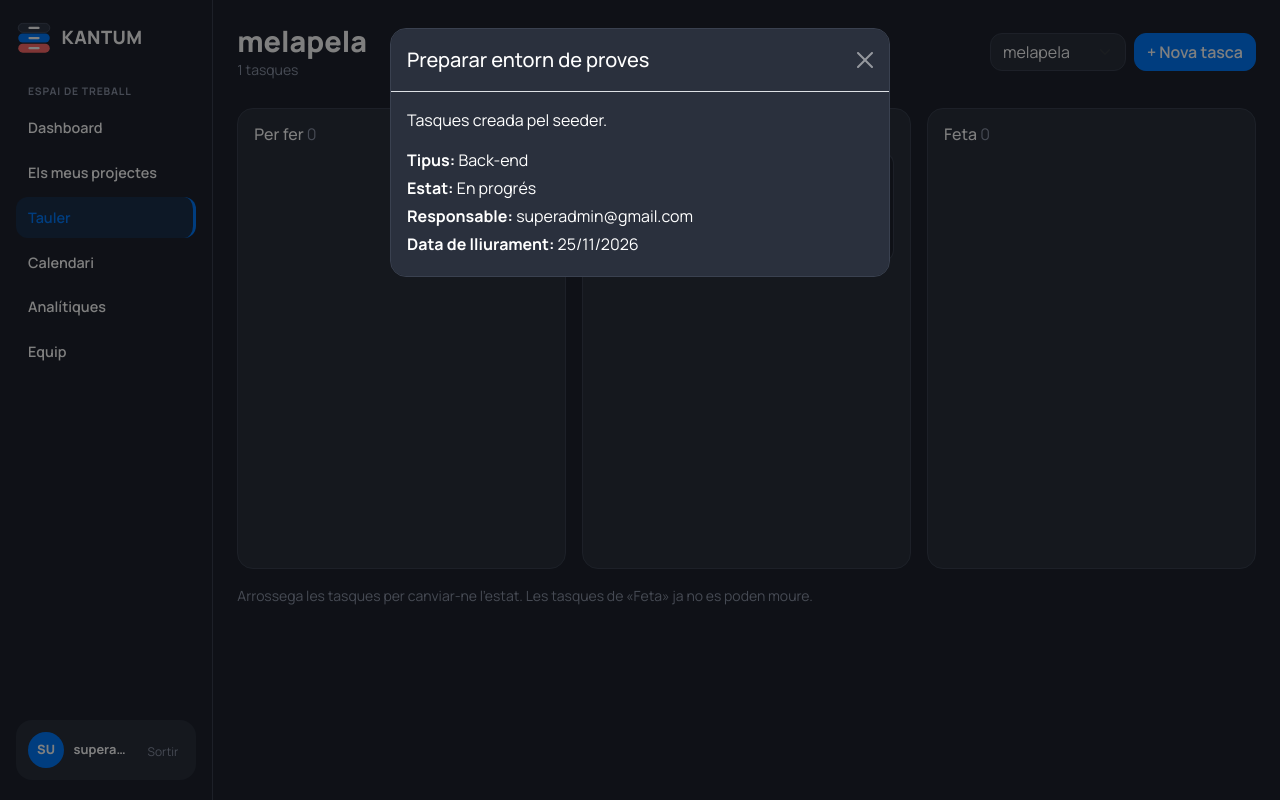
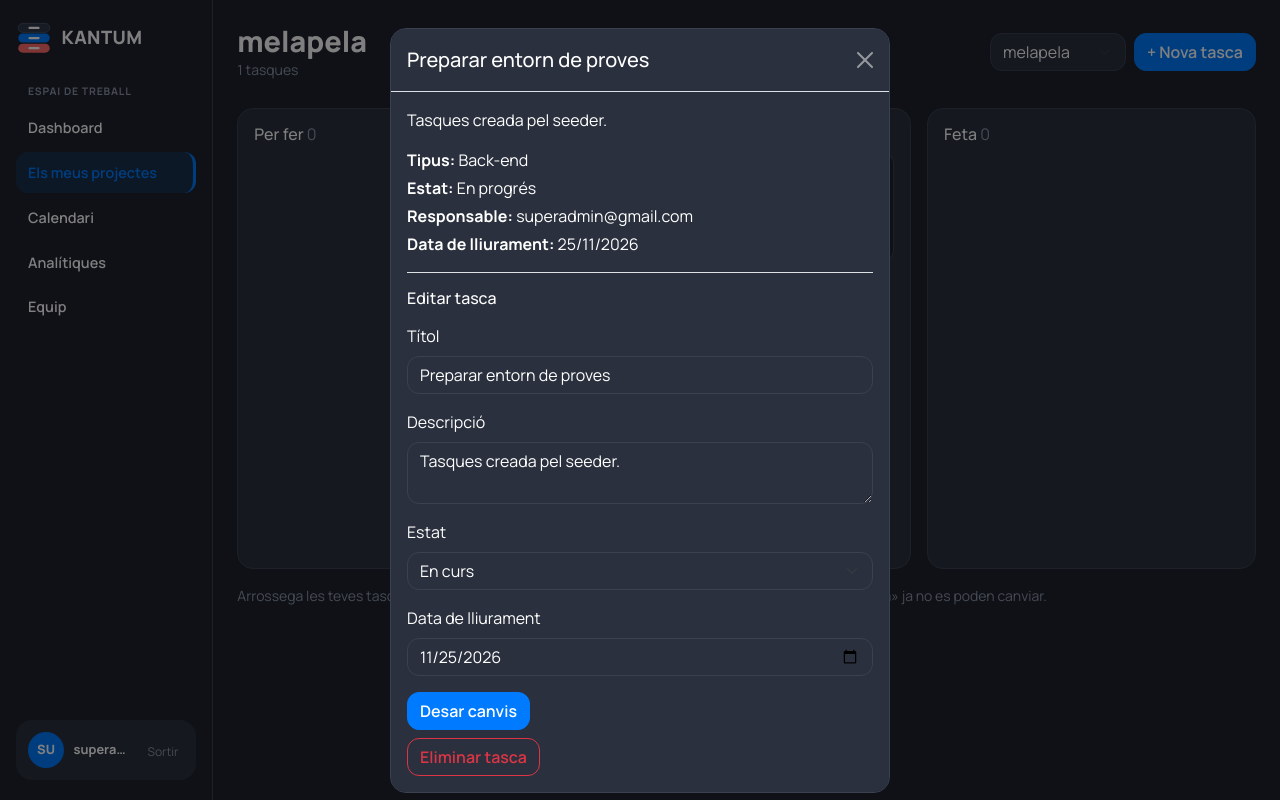
Before and after one commit to RBE-politecnics/Eina_de_gestio_de_projectes_Equipo3, a Laravel app: page /tauler in a window 1280 px wide, after a click that opens the changed part. Run offline with Laravel 12, Linux system fonts and the light colour scheme; a user stored in the database is signed in; data comes from the database, SQL or seed files in the repository; style sheets or scripts are compiled from the project's sources.

Commit message:
feat: Editar, moure i eliminar tasques; Tauler amagat de la sidebar
- Les tasques es poden editar des del detall (títol, descripció, estat i data)
- Arrossegar una tasca desa el nou estat a la BD
- Es poden eliminar tasques; una tasca feta queda bloquejada al servidor
- Només el responsable o l'administrador del projecte poden canviar-les
- El progrés s'ajusta amb l'estat (0, 50, 100)
- La pestanya Tauler ja no és a la sidebar: s'hi entra des d'Els meus projectes
- Tests de les noves accions

Co-Authored-By: Claude Sonnet 5.5 <noreply@anthropic.com>

```diff
--- a/app/Http/Controllers/PaginesController.php
+++ b/app/Http/Controllers/PaginesController.php
@@ -41,8 +41,14 @@ class PaginesController
         $projecte = $projectes->firstWhere('id', $projecteId) ?? $projectes->first();
 
         $tasques = collect();
+        $esAdmin = false;
 
         if ($projecte) {
+            $esAdmin = Projecte_Usuari::where('projecte_id', $projecte->id)
+                ->where('users_id', Auth::id())
+                ->where('rols_id', Rols::where('nom', 'Administrador')->value('id'))
+                ->exists();
+
             $tasques = Tasques::with(['estat', 'usuari'])
                 ->where('projecte_id', $projecte->id)
                 ->latest()
@@ -53,6 +59,7 @@ class PaginesController
             'projectes' => $projectes,
             'projecte' => $projecte,
             'tasquesProjecte' => $tasques,
+            'esAdmin' => $esAdmin,
             'estatsDisponibles' => Estats::orderBy('id')->get(),
         ]);
     }
--- a/public/js/tauler.js
+++ b/public/js/tauler.js
@@ -1,4 +1,4 @@
-// Tauler Kanban: arrossegar tasques, veure el detall i crear tasques noves
+// Tauler Kanban: arrossegar tasques, veure el detall i editar-les
 
 const columnes = document.querySelectorAll('.columna');
 let tascaArrossegada = null;
@@ -21,10 +21,28 @@ function mostrarDetall(tasca) {
     document.querySelector('#detallEstat').textContent = columna.dataset.nom;
 
     const avis = document.querySelector('#detallBloqueig');
+    const sensePermis = document.querySelector('#detallSensePermis');
+    const zonaEditar = document.querySelector('#zonaEditar');
+
+    avis.classList.add('d-none');
+    sensePermis.classList.add('d-none');
+    zonaEditar.classList.add('d-none');
+
     if (tasca.dataset.estat == 'feta') {
         avis.classList.remove('d-none');
+    } else if (tasca.dataset.pot == '0') {
+        sensePermis.classList.remove('d-none');
     } else {
-        avis.classList.add('d-none');
+        // Omplim el formulari d'edició amb les dades de la tasca
+        const formulari = document.querySelector('#formEditarTasca');
+        formulari.action = formulari.dataset.base + '/' + tasca.dataset.id;
+        document.querySelector('#editTitol').value = tasca.dataset.titol;
+        document.querySelector('#editDescripcio').value = tasca.dataset.descripcio;
+        document.querySelector('#editEstat').value = tasca.dataset.estatId;
+        document.querySelector('#editData').value = tasca.dataset.dataIso;
+
+        document.querySelector('#formEliminarTasca').action = formulari.dataset.base + '/' + tasca.dataset.id;
+        zonaEditar.classList.remove('d-none');
     }
 }
 
@@ -56,16 +74,17 @@ columnes.forEach(function (columna) {
             return;
         }
 
-        columna.querySelector('.columna-tasques').appendChild(tascaArrossegada);
-        tascaArrossegada.dataset.estat = columna.dataset.estat;
-
-        if (columna.dataset.estat == 'feta') {
-            tascaArrossegada.setAttribute('draggable', 'false');
-            tascaArrossegada.classList.add('bloquejada');
+        // Si la deixem a la mateixa columna no cal fer res
+        if (tascaArrossegada.dataset.estat == columna.dataset.estat) {
+            tascaArrossegada = null;
+            return;
         }
 
-        tascaArrossegada = null;
-        actualitzarComptadors();
+        // Enviem el nou estat al servidor amb el formulari amagat
+        const formulari = document.querySelector('#formMoure');
+        formulari.action = formulari.dataset.base + '/' + tascaArrossegada.dataset.id;
+        document.querySelector('#moureEstat').value = columna.dataset.estatId;
+        formulari.submit();
     });
 });
 
--- a/resources/views/components/sidebar.blade.php
+++ b/resources/views/components/sidebar.blade.php
@@ -10,11 +10,8 @@
         <a href="{{ route('dashboard') }}" @class(['kt-enllac', 'actiu' => request()->routeIs('dashboard')])>
             Dashboard
         </a>
-        <a href="{{ route('projectes') }}" @class(['kt-enllac', 'actiu' => request()->routeIs('projectes')])>
+        <a href="{{ route('projectes') }}" @class(['kt-enllac', 'actiu' => request()->routeIs('projectes', 'tauler')])>
             Els meus projectes
-        </a>
-        <a href="{{ route('tauler') }}" @class(['kt-enllac', 'actiu' => request()->routeIs('tauler')])>
-            Tauler
         </a>
         <a href="{{ route('calendari') }}" @class(['kt-enllac', 'actiu' => request()->routeIs('calendari')])>
             Calendari
--- a/resources/views/projects/tauler.blade.php
+++ b/resources/views/projects/tauler.blade.php
@@ -10,6 +10,21 @@
             'feta' => 'Feta',
         ];
 
+        // Id de l'estat de cada columna (el busquem pel nom que té a la BD)
+        $idColumna = [];
+        foreach ($estatsDisponibles as $estatBD) {
+            $clau = match ($estatBD->nom) {
+                'Pendent', 'Per fer' => 'per-fer',
+                'En curs', 'En progrés' => 'en-progres',
+                'Completada', 'Feta' => 'feta',
+                default => null,
+            };
+
+            if ($clau) {
+                $idColumna[$clau] = $estatBD->id;
+            }
+        }
+
         $tipus = [
             'disseny' => 'Disseny',
             'frontend' => 'Front-end',
@@ -19,10 +34,14 @@
         ];
 
         $tasques = $tasquesProjecte
-            ->map(function (\App\Models\Tasques $tasca): array {
+            ->map(function (\App\Models\Tasques $tasca) use ($esAdmin): array {
                 $estat = strtolower($tasca->estat?->nom ?? '');
 
                 return [
+                    'id' => $tasca->id,
+                    'estatId' => $tasca->estats_id,
+                    'dataIso' => $tasca->data_finalitzacio?->format('Y-m-d') ?? '',
+                    'pot' => $esAdmin || $tasca->users_id == auth()->id(),
                     'titol' => $tasca->nom,
                     'tipus' => 'backend',
                     'estat' => match ($estat) {
@@ -72,9 +91,18 @@
                     <div class="alert alert-success">{{ session('status') }}</div>
                 @endif
 
+                @if (session('error'))
+                    <div class="alert alert-danger">{{ session('error') }}</div>
+                @endif
+
+                @if ($errors->any())
+                    <div class="alert alert-danger">{{ $errors->first() }}</div>
+                @endif
+
                 <div class="tauler">
                     @foreach ($estats as $clauEstat => $nomEstat)
-                        <section class="columna" data-estat="{{ $clauEstat }}" data-nom="{{ $nomEstat }}">
+                        <section class="columna" data-estat="{{ $clauEstat }}" data-nom="{{ $nomEstat }}"
+                            data-estat-id="{{ $idColumna[$clauEstat] ?? '' }}">
                             <h2 class="h6 text-white">
                                 {{ $nomEstat }} <span class="comptador">0</span>
                             </h2>
@@ -83,8 +111,12 @@
                                 @foreach ($tasques as $tasca)
                                     @if ($tasca['estat'] == $clauEstat)
                                         <article class="tasca vora-{{ $tasca['tipus'] }} {{ $clauEstat == 'feta' ? 'bloquejada' : '' }}"
-                                            draggable="{{ $clauEstat == 'feta' ? 'false' : 'true' }}"
+                                            draggable="{{ $clauEstat != 'feta' && $tasca['pot'] ? 'true' : 'false' }}"
                                             data-bs-toggle="modal" data-bs-target="#modalTasca"
+                                            data-id="{{ $tasca['id'] }}"
+                                            data-estat-id="{{ $tasca['estatId'] }}"
+                                            data-data-iso="{{ $tasca['dataIso'] }}"
+                                            data-pot="{{ $tasca['pot'] ? '1' : '0' }}"
                                             data-estat="{{ $tasca['estat'] }}"
                                             data-titol="{{ $tasca['titol'] }}"
                                             data-tipus="{{ $tipus[$tasca['tipus']] }}"
@@ -103,7 +135,7 @@
                 </div>
 
                 <p class="small text-secondary mt-3">
-                    Arrossega les tasques per canviar-ne l'estat. Les tasques de «Feta» ja no es poden moure.
+                    Arrossega les teves tasques per canviar-ne l'estat, o fes clic en una per editar-la. Les tasques de «Feta» ja no es poden canviar.
                 </p>
                 @endif
             </main>
@@ -125,12 +157,56 @@
                     <p class="mb-1"><strong>Responsable:</strong> <span id="detallResponsable"></span></p>
                     <p class="mb-1"><strong>Data de lliurament:</strong> <span id="detallData"></span></p>
                     <p id="detallBloqueig" class="small missatge-bloqueig mt-3 d-none">
-                        Aquesta tasca està feta i ja no es pot canviar d'estat.
+                        Aquesta tasca està feta i ja no es pot canviar.
                     </p>
+                    <p id="detallSensePermis" class="small text-secondary mt-3 d-none">
+                        Només el responsable de la tasca o l'administrador la poden editar.
+                    </p>
+
+                    <div id="zonaEditar" class="d-none border-top pt-3 mt-3">
+                        <h6 class="mb-3">Editar tasca</h6>
+
+                        <form id="formEditarTasca" method="POST" action="" data-base="{{ url('/tasques') }}">
+                            @csrf
+                            @method('PUT')
+
+                            <label for="editTitol" class="form-label">Títol</label>
+                            <input id="editTitol" name="nom" type="text" class="form-control mb-3" required>
+
+                            <label for="editDescripcio" class="form-label">Descripció</label>
+                            <textarea id="editDescripcio" name="comentaris" class="form-control mb-3" rows="2"></textarea>
+
+                            <label for="editEstat" class="form-label">Estat</label>
+                            <select id="editEstat" name="estats_id" class="form-select mb-3" required>
+                                @foreach ($estatsDisponibles as $estat)
+                                    <option value="{{ $estat->id }}">{{ $estat->nom }}</option>
+                                @endforeach
+                            </select>
+
+                            <label for="editData" class="form-label">Data de lliurament</label>
+                            <input id="editData" name="data_finalitzacio" type="date" class="form-control mb-3">
+
+                            <button type="submit" class="btn btn-primary">Desar canvis</button>
+                        </form>
+
+                        <form id="formEliminarTasca" method="POST" action="" class="mt-2"
+                              onsubmit="return confirm('Segur que vols eliminar aquesta tasca?')">
+                            @csrf
+                            @method('DELETE')
+                            <button type="submit" class="btn btn-outline-danger">Eliminar tasca</button>
+                        </form>
+                    </div>
                 </div>
             </div>
         </div>
     </div>
+
+    {{-- Formulari amagat: el fa servir el JS quan s'arrossega una tasca --}}
+    <form id="formMoure" method="POST" action="" data-base="{{ url('/tasques') }}" class="d-none">
+        @csrf
+        @method('PUT')
+        <input type="hidden" id="moureEstat" name="estats_id">
+    </form>
 
     {{-- Formulari de tasca nova --}}
     <div class="modal fade" id="modalNovaTasca" tabindex="-1" aria-labelledby="novaTascaTitol" aria-hidden="true">
--- a/routes/web.php
+++ b/routes/web.php
@@ -43,4 +43,6 @@ Route::middleware('auth')->group(function (): void {
     Route::get('/projectes', [PaginesController::class, 'projectes'])->name('projectes');
     Route::get('/equip', [PaginesController::class, 'equip'])->name('equip');
     Route::post('/equip', [PaginesController::class, 'afegirMembre'])->name('equip.afegir');
+    Route::put('/tasques/{tasca}', [TasquesController::class, 'update'])->name('tasques.update');
+    Route::delete('/tasques/{tasca}', [TasquesController::class, 'destroy'])->name('tasques.destroy');
 });
```
Also changed, not shown: app/Http/Controllers/TasquesController.php (+71 -0 lines), tests/Feature/TasquesEditarTest.php (added, +66 -0 lines).
